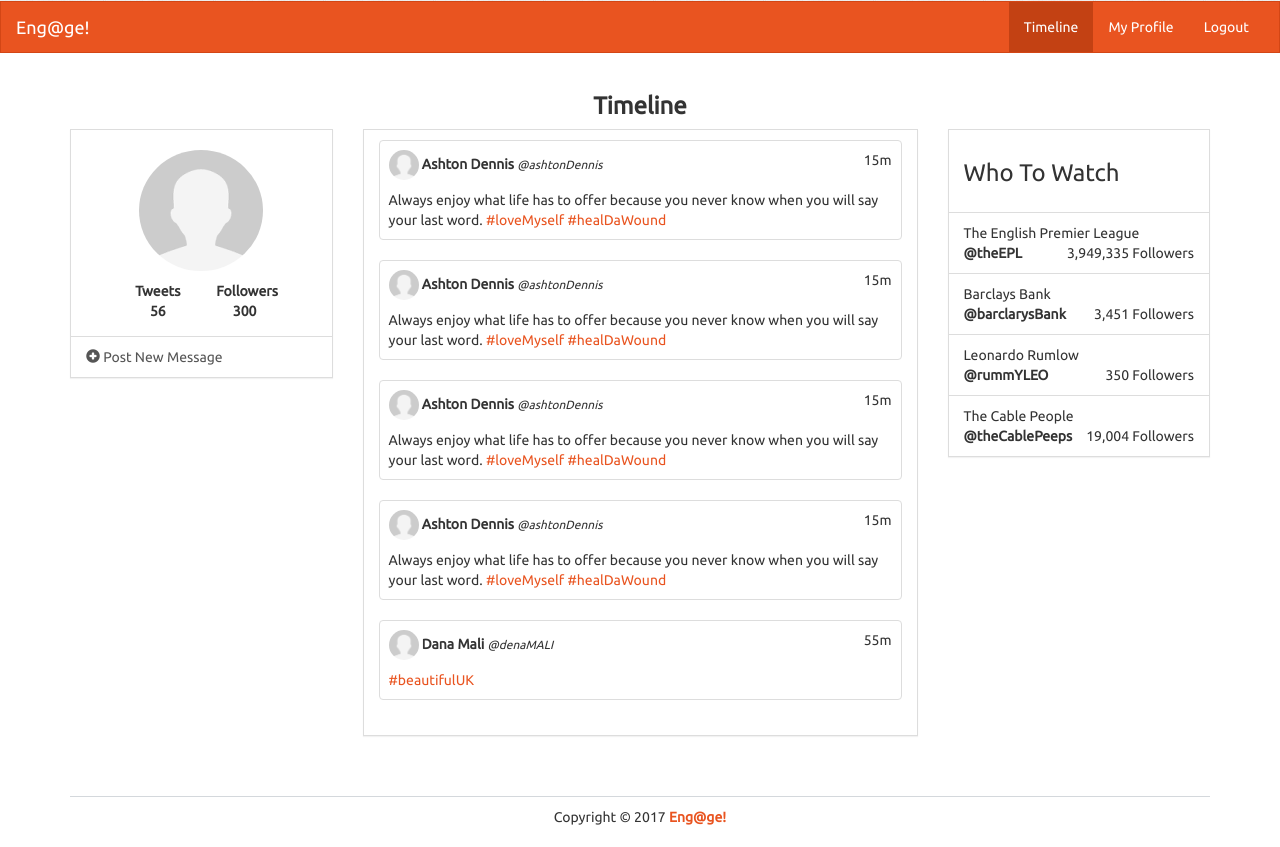
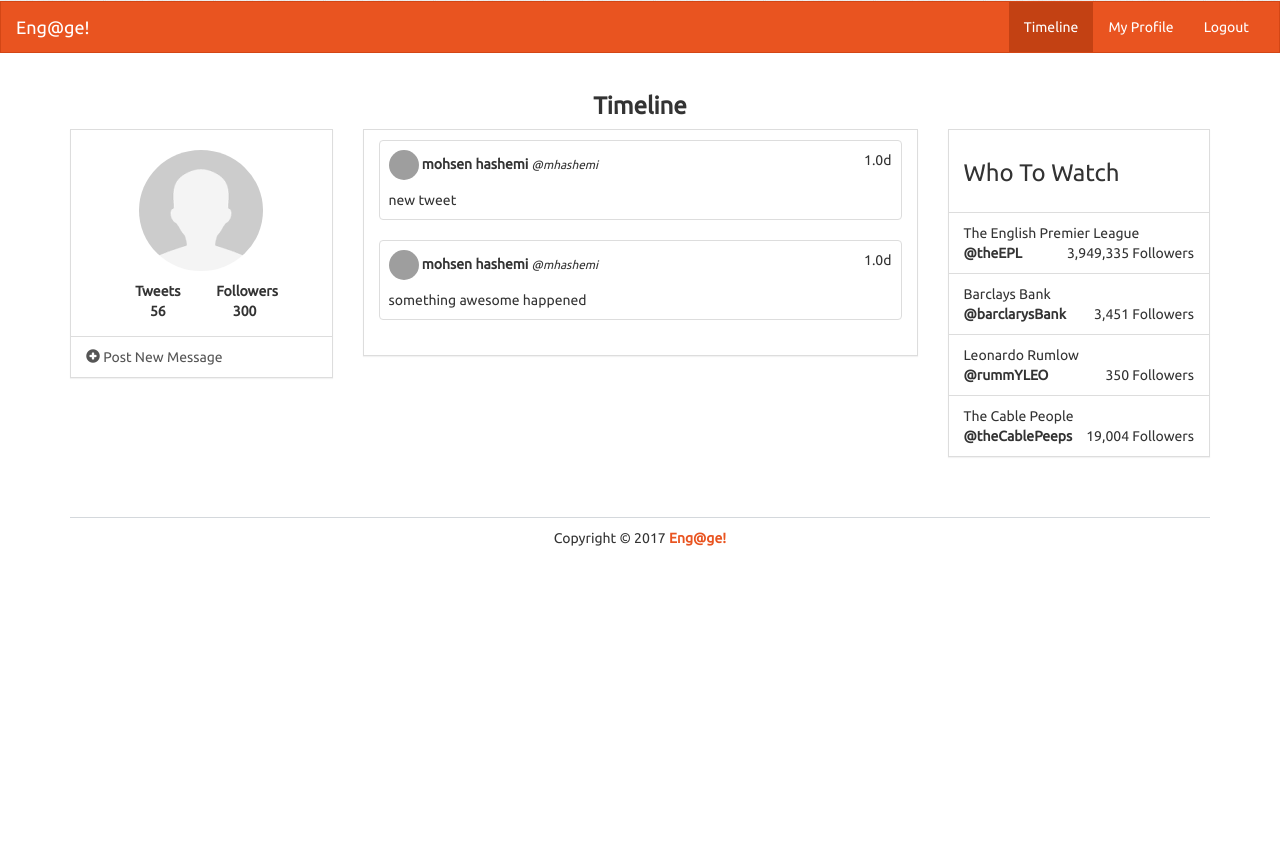
Before and after one commit to hashemidesign/Engage, a Flask app: page /timeline in a window 1280 px wide. Shown: the part 199-1046 px from the top of the page. After the commit the page ends 745 px from the top, so only its background shows below. Run offline with Flask 2, Linux system fonts and the light colour scheme; a user stored in the database is signed in; data comes from the database, SQL or seed files in the repository; both versions use the stored data as it was after the commit; some libraries are stand-ins or nearby versions.

Commit message:
add timeline

```diff
--- a/app.py
+++ b/app.py
@@ -3,7 +3,7 @@ from flask_sqlalchemy import SQLAlchemy
 from flask_migrate import Migrate, MigrateCommand
 from flask_script import Manager
 from flask_wtf import FlaskForm
-from wtforms import StringField, PasswordField, SubmitField, BooleanField
+from wtforms import StringField, PasswordField, SubmitField, BooleanField, TextAreaField
 from wtforms.validators import InputRequired, Length
 from flask_wtf.file import FileAllowed, FileField
 from flask_uploads import UploadSet, configure_uploads, IMAGES
@@ -40,6 +40,7 @@ class User(UserMixin, db.Model):
     password = db.Column(db.String(50))
     image = db.Column(db.String(100))
     join_date = db.Column(db.DateTime)
+    tweets = db.relationship('Tweet', backref='user', lazy='dynamic')
 
 
 class Tweet(db.Model):
@@ -67,6 +68,10 @@ class LoginForm(FlaskForm):
     password = PasswordField("Password", validators=[InputRequired('A password is required')])
     remember = BooleanField('Remember Me')
     submit = SubmitField('Login')
+
+
+class TweetForm(FlaskForm):
+    text = TextAreaField('Message', validators=[InputRequired('Message is required')])
 
 
 @app.route('/')
@@ -106,7 +111,22 @@ def profile():
 
 @app.route('/timeline')
 def timeline():
-    return render_template('timeline.html')
+    form = TweetForm()
+    tweets = Tweet.query.filter_by(user_id=current_user.id).order_by(Tweet.date_created.desc()).all()
+    current_time = datetime.now()
+    return render_template('timeline.html', form=form, tweets=tweets, current_time=current_time)
+
+
+@app.route('/post_tweet', methods=['POST'])
+@login_required
+def post_tweet():
+    form = TweetForm()
+    if form.validate():
+        new_tweet = Tweet(user_id=current_user.id, text=form.text.data, date_created=datetime.now())
+        db.session.add(new_tweet)
+        db.session.commit()
+        return redirect(url_for('timeline'))
+    return 'new tweet failed'
 
 
 @app.route('/register', methods=['GET', 'POST'])
@@ -126,5 +146,22 @@ def register():
     return render_template('register.html', form=form)
 
 
+@app.template_filter('time_since')
+def time_since(delta):
+    seconds = delta.total_seconds()
+
+    days, seconds = divmod(seconds, 86400)
+    hours, seconds = divmod(seconds, 3600)
+    minutes, seconds = divmod(seconds, 60)
+    if days > 0:
+        return f'{days}d'
+    elif hours > 0:
+        return f'{hours}h'
+    if minutes > 0:
+        return f'{minutes}m'
+    else:
+        return 'Just now'
+
+
 if __name__ == "__main__":
     manager.run()
--- a/templates/timeline.html
+++ b/templates/timeline.html
@@ -87,6 +87,7 @@
 				<div class="col-lg-6">
 					<div class="panel panel-default">
 						<div class="panel-body">
+							{% for tweet in tweets %}
 							<div class="row">
 								<div class="col-xs-12 col-sm-12 col-md-12 col-lg-12">
 									<div class="thumbnail">
@@ -94,119 +95,24 @@
 											<div class="row">
 												<div class="col-lg-10">
 													<!-- <i class="glyphicon glyphicon-user"></i>  -->
-													<img src="{{ url_for('static', filename='imgs/anonymous.png') }}" style="width: 30px; height: 30px;" class="img-circle">
-													<strong>Ashton Dennis</strong>
-													<small><em>@ashtonDennis</em></small>
+													<img src="{{ tweet.user.image }}" style="width: 30px; height: 30px;" class="img-circle">
+													<strong>{{ tweet.user.name }}</strong>
+													<small><em>@{{ tweet.user.username }}</em></small>
 												</div>
 												<div class="col-lg-2 text-right">
-													15m
+													{{ (current_time - tweet.date_created)|time_since }}
 												</div>
 											</div>
 											<div class="row pad">
 												<div class="col-lg-12">
-													Always enjoy what life has to offer because you never know when you will say your last word. <a href="#">#loveMyself</a> <a href="#">#healDaWound</a>
+													{{ tweet.text }}
 												</div>
 											</div>
 										</div>
 									</div>
 								</div>
 							</div>
-							<div class="row">
-								<div class="col-xs-12 col-sm-12 col-md-12 col-lg-12">
-									<div class="thumbnail">
-										<div class="caption">
-											<div class="row">
-												<div class="col-lg-10">
-													<!-- <i class="glyphicon glyphicon-user"></i>  -->
-													<img src="{{ url_for('static', filename='imgs/anonymous.png') }}" style="width: 30px; height: 30px;" class="img-circle">
-													<strong>Ashton Dennis</strong>
-													<small><em>@ashtonDennis</em></small>
-												</div>
-												<div class="col-lg-2 text-right">
-													15m
-												</div>
-											</div>
-											<div class="row pad">
-												<div class="col-lg-12">
-													Always enjoy what life has to offer because you never know when you will say your last word. <a href="#">#loveMyself</a> <a href="#">#healDaWound</a>
-												</div>
-											</div>
-										</div>
-									</div>
-								</div>
-							</div>
-							<div class="row">
-								<div class="col-xs-12 col-sm-12 col-md-12 col-lg-12">
-									<div class="thumbnail">
-										<div class="caption">
-											<div class="row">
-												<div class="col-lg-10">
-													<!-- <i class="glyphicon glyphicon-user"></i>  -->
-													<img src="{{ url_for('static', filename='imgs/anonymous.png') }}" style="width: 30px; height: 30px;" class="img-circle">
-													<strong>Ashton Dennis</strong>
-													<small><em>@ashtonDennis</em></small>
-												</div>
-												<div class="col-lg-2 text-right">
-													15m
-												</div>
-											</div>
-											<div class="row pad">
-												<div class="col-lg-12">
-													Always enjoy what life has to offer because you never know when you will say your last word. <a href="#">#loveMyself</a> <a href="#">#healDaWound</a>
-												</div>
-											</div>
-										</div>
-									</div>
-								</div>
-							</div>
-							<div class="row">
-								<div class="col-xs-12 col-sm-12 col-md-12 col-lg-12">
-									<div class="thumbnail">
-										<div class="caption">
-											<div class="row">
-												<div class="col-lg-10">
-													<!-- <i class="glyphicon glyphicon-user"></i>  -->
-													<img src="{{ url_for('static', filename='imgs/anonymous.png') }}" style="width: 30px; height: 30px;" class="img-circle">
-													<strong>Ashton Dennis</strong>
-													<small><em>@ashtonDennis</em></small>
-												</div>
-												<div class="col-lg-2 text-right">
-													15m
-												</div>
-											</div>
-											<div class="row pad">
-												<div class="col-lg-12">
-													Always enjoy what life has to offer because you never know when you will say your last word. <a href="#">#loveMyself</a> <a href="#">#healDaWound</a>
-												</div>
-											</div>
-										</div>
-									</div>
-								</div>
-							</div>
-							<div class="row">
-								<div class="col-xs-12 col-sm-12 col-md-12 col-lg-12">
-									<div class="thumbnail">
-										<div class="caption">
-											<div class="row">
-												<div class="col-lg-10">
-													<!-- <i class="glyphicon glyphicon-user"></i>  -->
-													<img src="{{ url_for('static', filename='imgs/anonymous.png') }}" style="width: 30px; height: 30px;" class="img-circle">
-													<strong>Dana Mali</strong>
-													<small><em>@denaMALI</em></small>
-												</div>
-												<div class="col-lg-2 text-right">
-													55m
-												</div>
-											</div>
-											<div class="row pad">
-												<div class="col-lg-12">
-													<a href="#">#beautifulUK</a>
-												</div>
-											</div>
-										</div>
-									</div>
-								</div>
-							</div>
+							{% endfor %}
 						</div>
 					</div>
 				</div>
@@ -268,7 +174,8 @@
 
 			<div class="modal fade" id="newPost">
 				<div class="modal-dialog">
-					<div class="modal-content">
+					<form class="modal-content" action="{{ url_for('post_tweet') }}" method="POST">
+						{{ form.csrf_token }}
 						<div class="modal-header">
 							<button type="button" class="close" data-dismiss="modal" aria-hidden="true">&times;</button>
 							<h4 class="modal-title">Post New Message</h4>
@@ -278,7 +185,7 @@
 								<div class="col-lg-8 col-lg-offset-2">
 									<div class="form-group">
 										<label>Enter new <a href="{{ url_for('index') }}">Eng@ge!</a> post</label>
-										<textarea name="message" id="message" class="form-control" rows="6" required="required" placeholder="Enter your new message here."></textarea>
+										{{ form.text(class="form-control", rows="6") }}
 									</div>
 									<div class="form-group">
 										By posting on our platform, you agree to our <a href="#">Terms and Conditions</a>.
@@ -290,11 +197,11 @@
 							<button type="button" class="btn btn-default" data-dismiss="modal">
 								<i class="glyphicon glyphicon-ban-circle"></i> Close
 							</button>
-							<button type="button" class="btn btn-primary" data-dismiss="modal">
+							<button type="submit" class="btn btn-primary">
 								<i class="glyphicon glyphicon-send"></i> Post
 							</button>
 						</div>
-					</div>
+					</form>
 				</div>
 			</div>
 		</div>
```
Also changed, not shown: engage.db.
